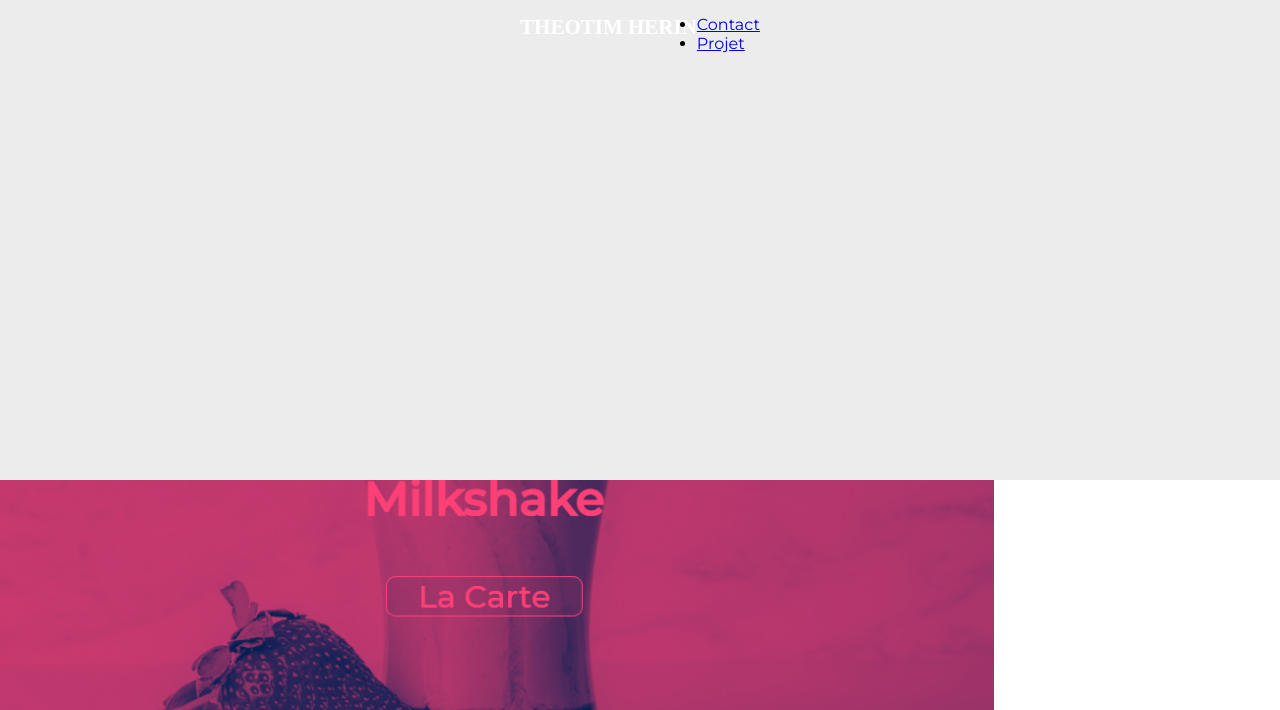
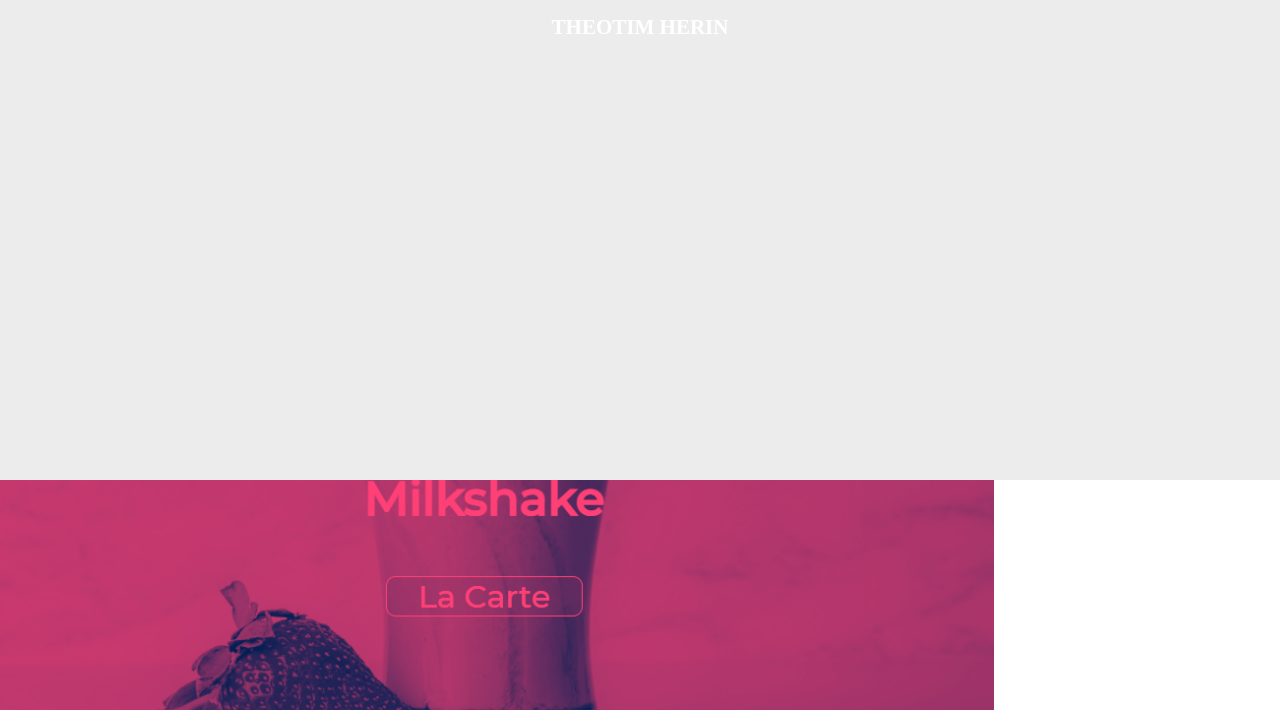
Before and after one commit to Theodrem/Personal-website, a Flask app: page / in a window 1280 px wide. Shown: the top 710 px of the page. Run offline with Flask 2, Linux system fonts and the light colour scheme; some libraries are stand-ins or nearby versions; some web fonts are replaced.

Commit message:
added Procfile

```diff
--- a/app/templates/nav.html
+++ b/app/templates/nav.html
@@ -1,17 +1,12 @@
 <meta charset="UTF-8">
 
 <link type="text/css" href="static/nav2.css" rel="stylesheet">
-<link rel="stylesheet" type="text/css" href="http://fonts.googleapis.com/css?family=Montserrat:Medium">
+<link href='https://fonts.googleapis.com/css?family=Montserrat' rel='stylesheet'>
 <body>
 <nav>
     <div id="nav-bar">
         <h4 class="logo"><a href="{{url_for('home')}}" id="theo">Theotim Herin</a></h4>
-            <ul class="nav-links">
-                <li><a href="{{url_for('home')}}" id="contact-link">Contact</a></li>
-                <li><a href="{{url_for('home')}}" id="projet">Projet</a></li>
-            </ul>
     </div>
-
 
     <div id="head">
         <h1 id="title" class="typeWriter" data-checkVisible = " true "   data-speed = " 4 " data-text='["Hello,<br> Je suis Theotim <br>Etudiant développeur Python"]'></h1>
```
